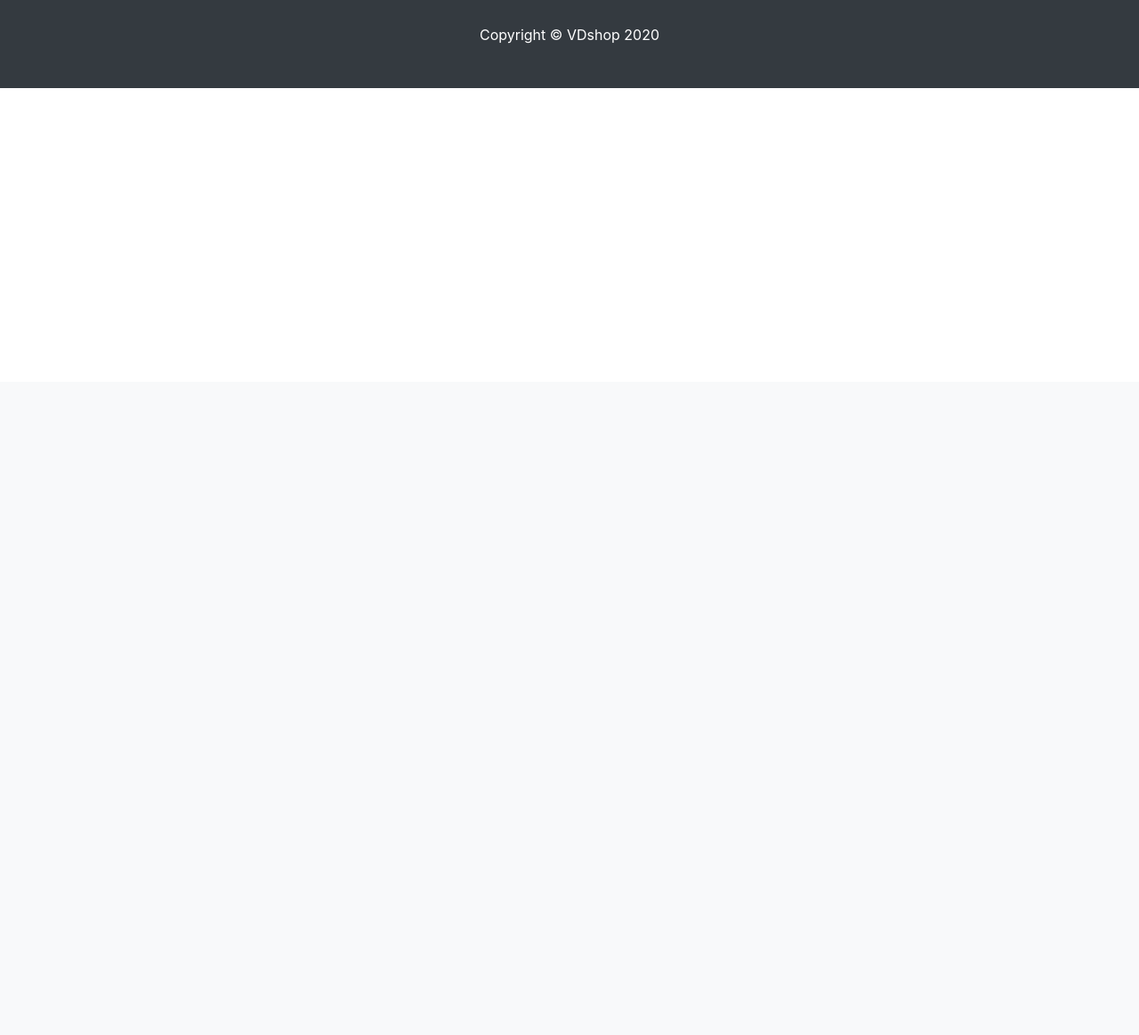
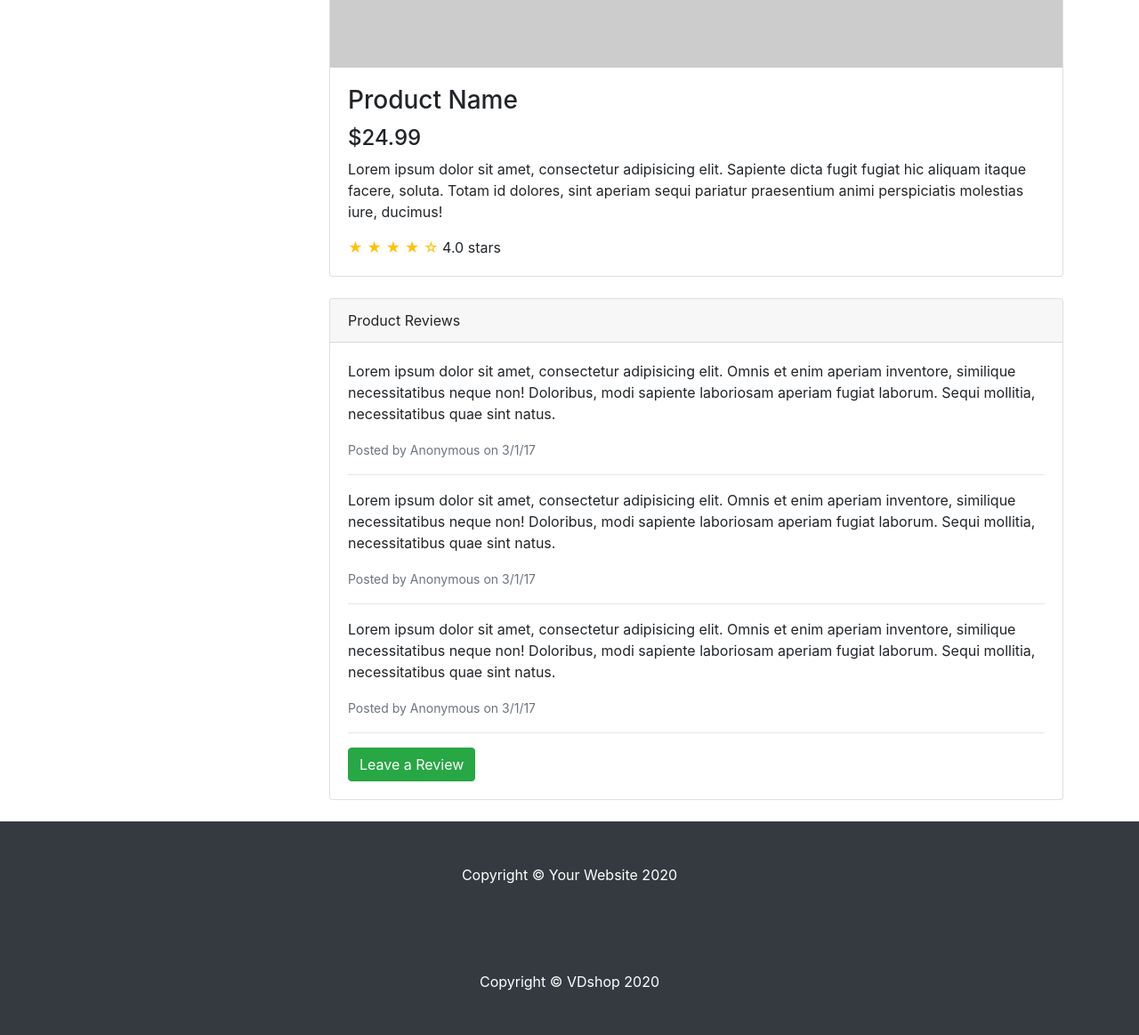
Before and after one commit to avmepy/VDstore, a Django app: template templates/store/product_detail.html in a window 1280 px wide. Shown: the part 371-1534 px from the top of the page at 89% size. Before the commit the page ends 470 px from the top, so only its background shows below. Run offline with Django 3.2, Linux system fonts and the light colour scheme; the template is opened without the code that fills it, so the values that code supplies are empty; grey boxes labelled with a size stand in for pictures from a placeholder-image service; some libraries are stand-ins or nearby versions.

Commit message:
add template for product detail

```diff
--- a/templates/store/product_detail.html
+++ b/templates/store/product_detail.html
@@ -5,14 +5,127 @@
 {% endblock %}
 
 {% block content %}
-    <div class="card" style="width: 18rem;">
-        <img src="/media/{{ product.image }}" class="card-img-top" alt="...">
-        <div class="card-body">
-            <h5 class="card-title">{{ product.title }}</h5>
-            <p class="card-text">{{ product.description }}</p>
+
+    <!DOCTYPE html>
+    <html lang="en">
+
+    <head>
+
+        <meta charset="utf-8">
+        <meta name="viewport" content="width=device-width, initial-scale=1, shrink-to-fit=no">
+        <meta name="description" content="">
+        <meta name="author" content="">
+
+        <title>Shop Item - Start Bootstrap Template</title>
+
+        <!-- Bootstrap core CSS -->
+        <link href="vendor/bootstrap/css/bootstrap.min.css" rel="stylesheet">
+
+        <!-- Custom styles for this template -->
+        <link href="css/shop-item.css" rel="stylesheet">
+
+    </head>
+
+    <body>
+
+    <!-- Navigation -->
+    <nav class="navbar navbar-expand-lg navbar-dark bg-dark fixed-top">
+        <div class="container">
+            <a class="navbar-brand" href="#">Start Bootstrap</a>
+            <button class="navbar-toggler" type="button" data-toggle="collapse" data-target="#navbarResponsive" aria-controls="navbarResponsive" aria-expanded="false" aria-label="Toggle navigation">
+                <span class="navbar-toggler-icon"></span>
+            </button>
+            <div class="collapse navbar-collapse" id="navbarResponsive">
+                <ul class="navbar-nav ml-auto">
+                    <li class="nav-item active">
+                        <a class="nav-link" href="#">Home
+                            <span class="sr-only">(current)</span>
+                        </a>
+                    </li>
+                    <li class="nav-item">
+                        <a class="nav-link" href="#">About</a>
+                    </li>
+                    <li class="nav-item">
+                        <a class="nav-link" href="#">Services</a>
+                    </li>
+                    <li class="nav-item">
+                        <a class="nav-link" href="#">Contact</a>
+                    </li>
+                </ul>
+            </div>
         </div>
-        <ul class="list-group list-group-flush">
-            <li class="list-group-item">{{ product.price }}</li>
-        </ul>
+    </nav>
+
+    <!-- Page Content -->
+    <div class="container">
+
+        <div class="row">
+
+            <div class="col-lg-3">
+                <h1 class="my-4">Shop Name</h1>
+                <div class="list-group">
+                    <a href="#" class="list-group-item active">Category 1</a>
+                    <a href="#" class="list-group-item">Category 2</a>
+                    <a href="#" class="list-group-item">Category 3</a>
+                </div>
+            </div>
+            <!-- /.col-lg-3 -->
+
+            <div class="col-lg-9">
+
+                <div class="card mt-4">
+                    <img class="card-img-top img-fluid" src="http://placehold.it/900x400" alt="">
+                    <div class="card-body">
+                        <h3 class="card-title">Product Name</h3>
+                        <h4>$24.99</h4>
+                        <p class="card-text">Lorem ipsum dolor sit amet, consectetur adipisicing elit. Sapiente dicta fugit fugiat hic aliquam itaque facere, soluta. Totam id dolores, sint aperiam sequi pariatur praesentium animi perspiciatis molestias iure, ducimus!</p>
+                        <span class="text-warning">&#9733; &#9733; &#9733; &#9733; &#9734;</span>
+                        4.0 stars
+                    </div>
+                </div>
+                <!-- /.card -->
+
+                <div class="card card-outline-secondary my-4">
+                    <div class="card-header">
+                        Product Reviews
+                    </div>
+                    <div class="card-body">
+                        <p>Lorem ipsum dolor sit amet, consectetur adipisicing elit. Omnis et enim aperiam inventore, similique necessitatibus neque non! Doloribus, modi sapiente laboriosam aperiam fugiat laborum. Sequi mollitia, necessitatibus quae sint natus.</p>
+                        <small class="text-muted">Posted by Anonymous on 3/1/17</small>
+                        <hr>
+                        <p>Lorem ipsum dolor sit amet, consectetur adipisicing elit. Omnis et enim aperiam inventore, similique necessitatibus neque non! Doloribus, modi sapiente laboriosam aperiam fugiat laborum. Sequi mollitia, necessitatibus quae sint natus.</p>
+                        <small class="text-muted">Posted by Anonymous on 3/1/17</small>
+                        <hr>
+                        <p>Lorem ipsum dolor sit amet, consectetur adipisicing elit. Omnis et enim aperiam inventore, similique necessitatibus neque non! Doloribus, modi sapiente laboriosam aperiam fugiat laborum. Sequi mollitia, necessitatibus quae sint natus.</p>
+                        <small class="text-muted">Posted by Anonymous on 3/1/17</small>
+                        <hr>
+                        <a href="#" class="btn btn-success">Leave a Review</a>
+                    </div>
+                </div>
+                <!-- /.card -->
+
+            </div>
+            <!-- /.col-lg-9 -->
+
+        </div>
+
     </div>
+    <!-- /.container -->
+
+    <!-- Footer -->
+    <footer class="py-5 bg-dark">
+        <div class="container">
+            <p class="m-0 text-center text-white">Copyright &copy; Your Website 2020</p>
+        </div>
+        <!-- /.container -->
+    </footer>
+
+    <!-- Bootstrap core JavaScript -->
+    <script src="vendor/jquery/jquery.min.js"></script>
+    <script src="vendor/bootstrap/js/bootstrap.bundle.min.js"></script>
+
+    </body>
+
+    </html>
+
 {% endblock %}
```
